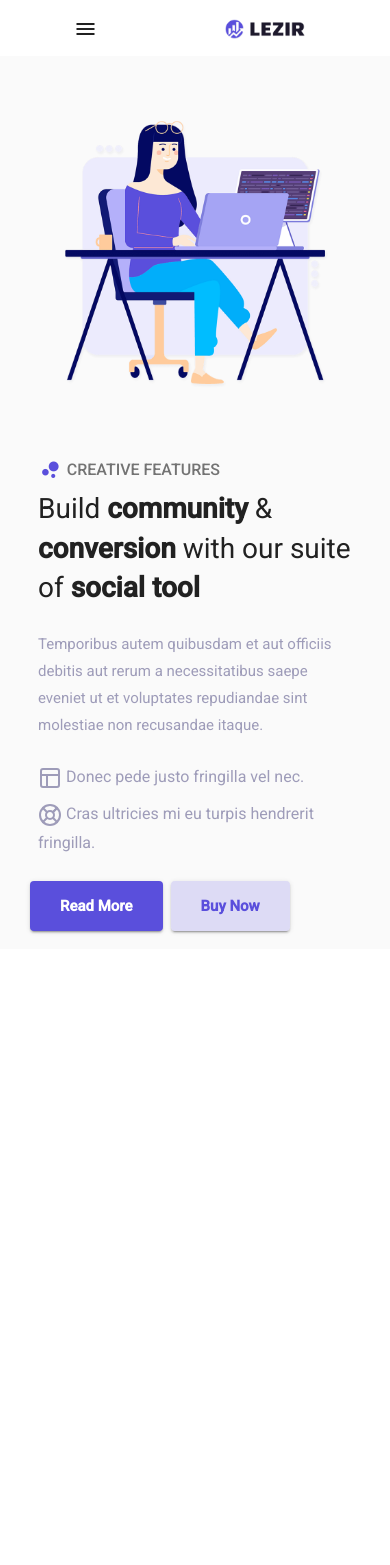
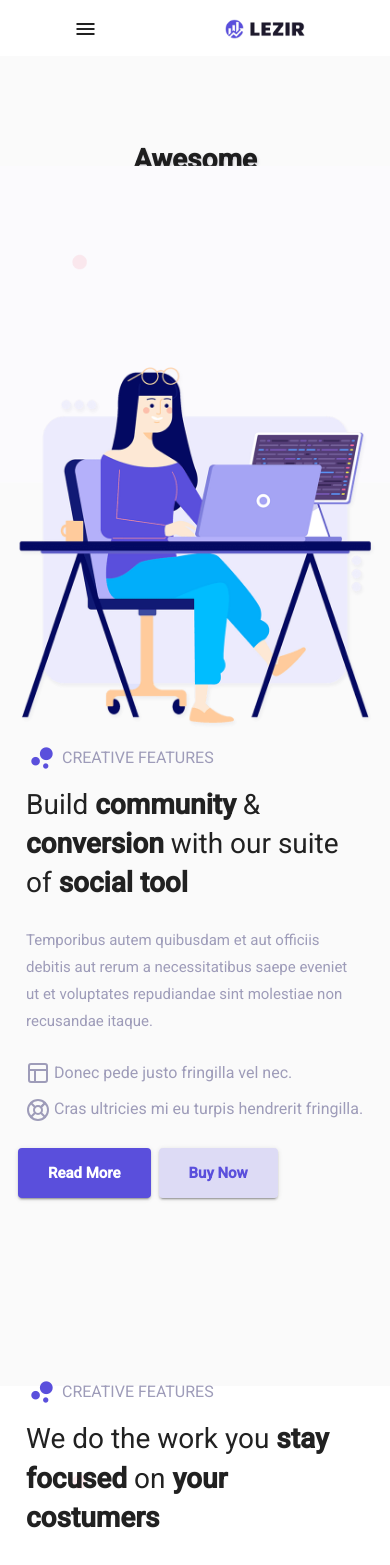
Before and after one commit to anamsilva1981/Projeto-LandingPagina-Angular, an Angular app: page /features in a window 390 px wide. Shown: the top 1565 px of the page. Before the commit the page ends 949 px from the top, so only its background shows below. Built offline with nearby package versions, Linux system fonts and the light colour scheme.

Commit message:
Finalizando parte principal da session features

```diff
--- a/src/app/views/features/features.component.css
+++ b/src/app/views/features/features.component.css
@@ -1,18 +1,42 @@
-.example-card {
-    max-width: 400px;
+.container {
+    padding: 80px 0px;
 }
+
+.features-first-bg-img {
+    position: absolute;
+    width: 100%;
+    transform: translateX(-35px) translateY(90px) scale(1.8) rotate(0);
+    background-color: #fbfafd !important;
+}
+
+.features-second-bg-img {
+    position: absolute;
+    width: 100%;
+    transform: translateX(-35px) translateY(90px) scale(1.8) rotate(0);
+    background-color: #fff !important;
+}
+.features-title {
+    text-shadow: 1px 2px 3px rgb(59 57 80 / 20%);
+    font-size: 28px;
+    font-weight: 700;
+}
+
+.features-main-img {
+    position: relative;
+    max-width: 100%;
+    height: auto;
+    align-self: center;
+}
+
+/* SECTION DO "CARD" DA FEATURES */
 
 mat-card {
     background: transparent !important;
     box-shadow: none !important;
 }
 
-.text-primary {
-    color: #5a4fdc !important;
-}
-
-.fw-medium {
-    font-weight: 500;
+.fw-400 {
+    font-weight: 400 !important;
 }
 
 .fs-15 {
@@ -23,53 +47,47 @@ mat-card {
     font-size: 16px;
 }
 
+.fs-24 {
+    font-size: 32px;
+}
+
+.fs-28 {
+    font-size: 28px;
+}
+
 .fc-grey {
     color: #9e9cb9 !important;
+}
+
+.lh-1_4 {
+    line-height: 1.4;
 }
 
 .lh-1_8 {
     line-height: 1.8;
 }
 
-.lh-1_4 {
-    line-height: 1.4;
-}
-
 .ls {
     letter-spacing: 0.5;
 }
 
-
-.fw-semibold {
-    font-weight: 400 !important;
+.text-primary {
+    color: #5a4fdc !important;
 }
 
-.fs-28 {
-    font-size: 28px;
-}
-
-.btn-dark-purple {
+.btn {
     font-size: 15px;
-    vertical-align: center;
-    background-color: #5a4fdc;
-    color: #fff;
     font-weight: 700;
     transition: all 0.5s;
     padding: 7px 30px;
 }
 
+.btn-dark-purple {
+    background-color: #5a4fdc;
+    color: #fff;
+}
+
 .btn-light-purple {
-    font-size: 15px;
     background-color: #5a4fdc2e;
     color: #5a4fdc;
-    font-weight: 700;
-    transition: all 0.5s;
-    padding: 7px 30px;
 }
-
-.home-main-img {
-    position: relative;
-    max-width: 100%;
-    height: auto;
-    align-self: center;
-}
--- a/src/app/views/features/features.component.html
+++ b/src/app/views/features/features.component.html
@@ -1,32 +1,120 @@
+<div class="features-section">
+    <!-- PRIMEIRA PARTE DA FEATURES SESSION -->
+  <div class="container">
 
+    <img class="features-first-bg-img" src="../../../assets/img/features-bg-img.png"
+          alt="plano de fundo branco com circulos coloridos e estrelas espalhados aleatoriamente">
 
-<div class="container">
+    <div class="row align-items-center justify-content-center mb-5">
+      <div class="col-8">
+        <h3 class="features-title mb-3 text-center">Awesome Features</h3>
+        <p class="fc-grey fs-15 text-center">Et harum quidem rerum facilis est et expedita distinctio nam libero tempore cum soluta nobis eligendi cumque.</p>
+      </div>
+    </div>
 
-  <div class="row align-items-center justify-content-center">
+    <div class="row align-items-center justify-content-center">
 
-
-      <div class="col-lg-6 col-md-12 col-sm-12 p-5">
-          <img class="d-block mx-auto home-main-img" src="../../../assets/img/features-img.png" alt="">
+      <div class="col-lg-6 col-md-12 col-sm-12">
+        <img class="d-block mx-auto features-main-img" src="../../../assets/img/features-img.png"
+          alt="Desenho de uma mulher sorrindo sentada em uma cadeira em frente a uma mesa com computador">
       </div>
 
-      <div class="col-lg-6 col-md-12 col-sm-12">
-        <mat-card class="example-card">
-          <mat-card-subtitle class="text-uppercase fw-medium mb-2 fs-16"><i class="mdi mdi-chart-bubble h2 text-primary me-1 align-middle"></i>CREATIVE FEATURES</mat-card-subtitle>
-          <mat-card-title class="fw-semibold fs-28 mb-4 lh-1_4 ls">Build <b>community</b> & <b>conversion</b> with our suite of
-            <b>social tool</b></mat-card-title>
+      <div class="col-lg-5 col-md-12 col-sm-12 offset-lg-1">
+        <mat-card class="w-100">
+          <mat-card-subtitle class="text-uppercase fw-400 mb-2 fs-16 fc-grey"><i
+              class="mdi mdi-chart-bubble text-primary me-1 align-middle fs-24"></i>CREATIVE FEATURES</mat-card-subtitle>
+          <mat-card-title class="fw-400 fs-28 mb-4 mt-3 lh-1_4 ls">Build <b>community</b> & <b>conversion</b> with our
+            suite of
+            <b>social tool</b>
+          </mat-card-title>
 
           <mat-card-content>
             <p class="fc-grey fs-15 mb-4 lh-1_8 ls">Temporibus autem quibusdam et aut officiis debitis aut rerum a
               necessitatibus saepe eveniet ut et voluptates repudiandae sint molestiae non recusandae itaque.</p>
-            <p class="fc-grey fs-16 mb-2 lh-1_8 ls"><svg xmlns="http://www.w3.org/2000/svg" width="24" height="24" viewBox="0 0 24 24" fill="none" stroke="currentColor" stroke-width="2" stroke-linecap="round" stroke-linejoin="round" class="feather feather-layout icon-xs me-1"><rect x="3" y="3" width="18" height="18" rx="2" ry="2"></rect><line x1="3" y1="9" x2="21" y2="9"></line><line x1="9" y1="21" x2="9" y2="9"></line></svg>Donec pede justo fringilla vel nec.</p>
-            <p class="fc-grey fs-16 mb-2 lh-1_8 ls"><svg xmlns="http://www.w3.org/2000/svg" width="24" height="24" viewBox="0 0 24 24" fill="none" stroke="currentColor" stroke-width="2" stroke-linecap="round" stroke-linejoin="round" class="feather feather-life-buoy icon-xs me-1"><circle cx="12" cy="12" r="10"></circle><circle cx="12" cy="12" r="4"></circle><line x1="4.93" y1="4.93" x2="9.17" y2="9.17"></line><line x1="14.83" y1="14.83" x2="19.07" y2="19.07"></line><line x1="14.83" y1="9.17" x2="19.07" y2="4.93"></line><line x1="14.83" y1="9.17" x2="18.36" y2="5.64"></line><line x1="4.93" y1="19.07" x2="9.17" y2="14.83"></line></svg>Cras ultricies mi eu turpis hendrerit
+            <p class="fc-grey fs-16 mb-2 lh-1_8 ls"><svg xmlns="http://www.w3.org/2000/svg" width="24" height="24"
+                viewBox="0 0 24 24" fill="none" stroke="currentColor" stroke-width="2" stroke-linecap="round"
+                stroke-linejoin="round" class="feather feather-layout icon-xs me-1">
+                <rect x="3" y="3" width="18" height="18" rx="2" ry="2"></rect>
+                <line x1="3" y1="9" x2="21" y2="9"></line>
+                <line x1="9" y1="21" x2="9" y2="9"></line>
+              </svg>Donec pede justo fringilla vel nec.</p>
+            <p class="fc-grey fs-16 mb-2 lh-1_8 ls"><svg xmlns="http://www.w3.org/2000/svg" width="24" height="24"
+                viewBox="0 0 24 24" fill="none" stroke="currentColor" stroke-width="2" stroke-linecap="round"
+                stroke-linejoin="round" class="feather feather-life-buoy icon-xs me-1">
+                <circle cx="12" cy="12" r="10"></circle>
+                <circle cx="12" cy="12" r="4"></circle>
+                <line x1="4.93" y1="4.93" x2="9.17" y2="9.17"></line>
+                <line x1="14.83" y1="14.83" x2="19.07" y2="19.07"></line>
+                <line x1="14.83" y1="9.17" x2="19.07" y2="4.93"></line>
+                <line x1="14.83" y1="9.17" x2="18.36" y2="5.64"></line>
+                <line x1="4.93" y1="19.07" x2="9.17" y2="14.83"></line>
+              </svg>Cras ultricies mi eu turpis hendrerit
               fringilla.</p>
           </mat-card-content>
           <mat-card-actions>
-            <button mat-raised-button class="btn-dark-purple">Read More</button>
-            <button mat-raised-button class="btn-light-purple">Buy Now</button>
+            <button mat-raised-button class="btn btn-dark-purple">Read More</button>
+            <button mat-raised-button class="btn btn-light-purple">Buy Now</button>
           </mat-card-actions>
         </mat-card>
       </div>
+
+    </div>
+
   </div>
+
+  <!-- SEGUNDA PARTE DA FEATURES SESSION -->
+
+  <div class="container">
+
+    <img class="features-second-bg-img" src="../../../assets/img/features-bg-img.png"
+          alt="plano de fundo branco com circulos coloridos e estrelas espalhados aleatoriamente">
+
+    <div class="row align-items-center justify-content-center">
+
+      <div class="col-lg-5 col-md-12 col-sm-12">
+        <mat-card class="w-100">
+          <mat-card-subtitle class="text-uppercase fw-400 mb-2 fs-16 fc-grey"><i
+              class="mdi mdi-chart-bubble text-primary me-1 align-middle fs-24"></i>CREATIVE FEATURES</mat-card-subtitle>
+          <mat-card-title class="fw-400 fs-28 mb-4 mt-3 lh-1_4 ls">We do the work you <b>stay focused</b> on <b>your costumers</b>
+          </mat-card-title>
+
+          <mat-card-content>
+            <p class="fc-grey fs-15 mb-4 lh-1_8 ls">Temporibus autem quibusdam et aut officiis debitis aut rerum a
+              necessitatibus saepe eveniet ut et voluptates repudiandae sint molestiae non recusandae itaque.</p>
+            <p class="fc-grey fs-16 mb-2 lh-1_8 ls"><svg xmlns="http://www.w3.org/2000/svg" width="24" height="24"
+                viewBox="0 0 24 24" fill="none" stroke="currentColor" stroke-width="2" stroke-linecap="round"
+                stroke-linejoin="round" class="feather feather-layout icon-xs me-1">
+                <rect x="3" y="3" width="18" height="18" rx="2" ry="2"></rect>
+                <line x1="3" y1="9" x2="21" y2="9"></line>
+                <line x1="9" y1="21" x2="9" y2="9"></line>
+              </svg>Donec pede justo fringilla vel nec.</p>
+            <p class="fc-grey fs-16 mb-2 lh-1_8 ls"><svg xmlns="http://www.w3.org/2000/svg" width="24" height="24"
+                viewBox="0 0 24 24" fill="none" stroke="currentColor" stroke-width="2" stroke-linecap="round"
+                stroke-linejoin="round" class="feather feather-life-buoy icon-xs me-1">
+                <circle cx="12" cy="12" r="10"></circle>
+                <circle cx="12" cy="12" r="4"></circle>
+                <line x1="4.93" y1="4.93" x2="9.17" y2="9.17"></line>
+                <line x1="14.83" y1="14.83" x2="19.07" y2="19.07"></line>
+                <line x1="14.83" y1="9.17" x2="19.07" y2="4.93"></line>
+                <line x1="14.83" y1="9.17" x2="18.36" y2="5.64"></line>
+                <line x1="4.93" y1="19.07" x2="9.17" y2="14.83"></line>
+              </svg>Cras ultricies mi eu turpis hendrerit
+              fringilla.</p>
+          </mat-card-content>
+          <mat-card-actions>
+            <button mat-raised-button class="btn btn-dark-purple">Read More</button>
+            <button mat-raised-button class="btn btn-light-purple">Buy Now</button>
+          </mat-card-actions>
+        </mat-card>
+      </div>
+
+      <div class="col-lg-6 col-md-12 col-sm-12 offset-lg-1">
+        <img class="d-block mx-auto features-main-img" src="../../../assets/img/features-img-1.png"
+          alt="Desenho de uma mulher sorrindo sentada em uma cadeira em frente a uma mesa com computador">
+      </div>
+
+    </div>
+
+  </div>
+
 </div>
```
